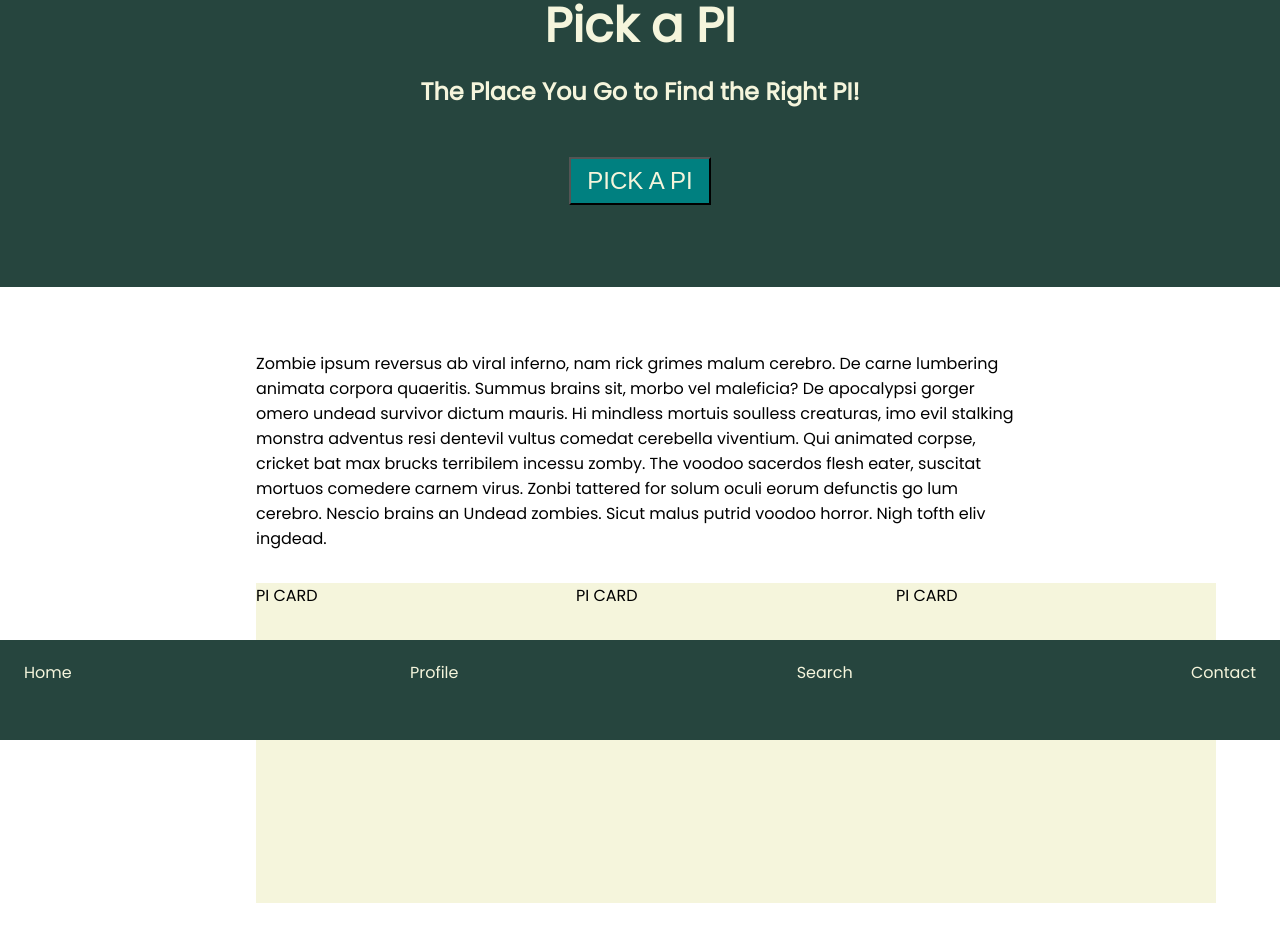
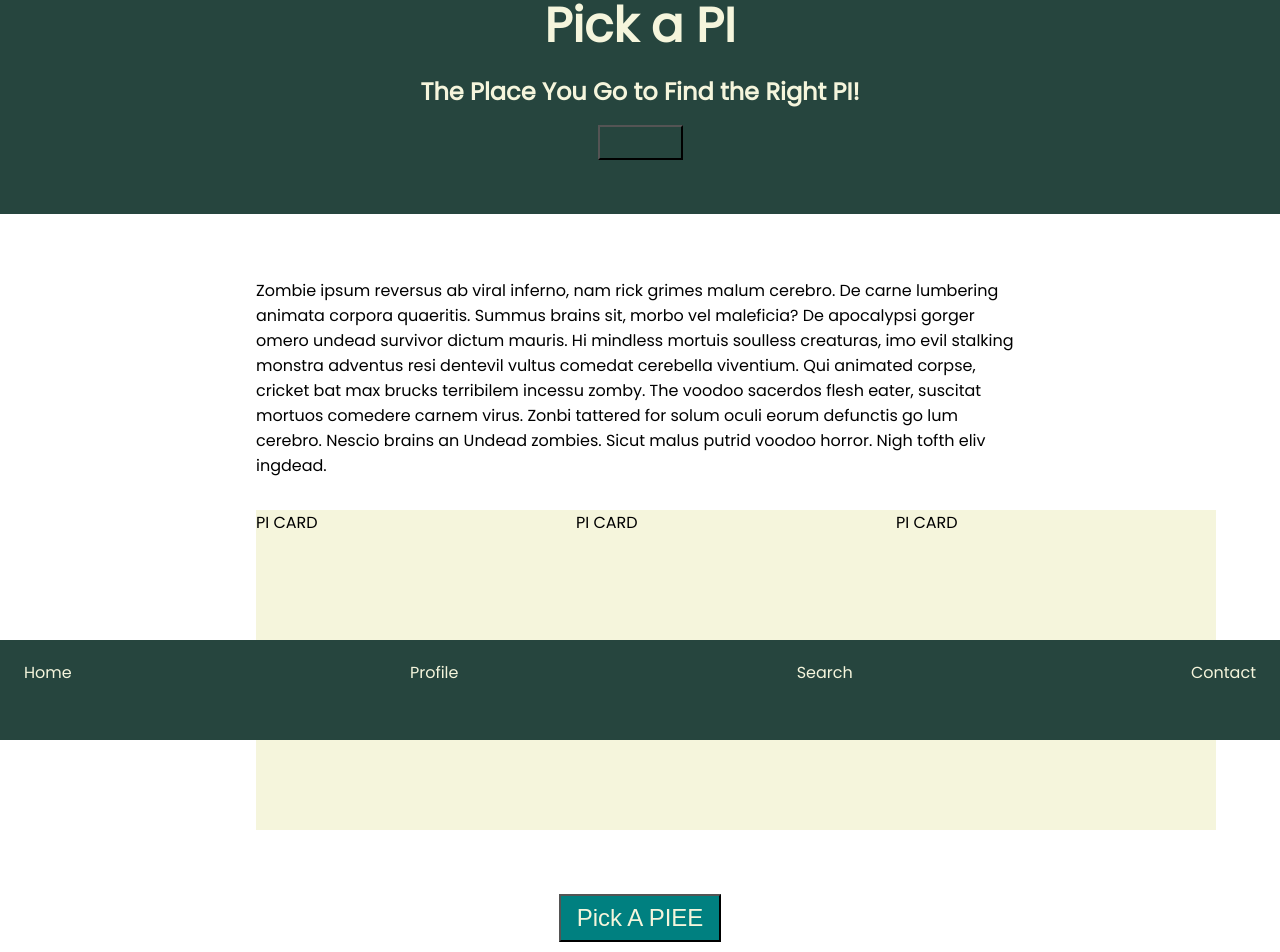
Before and after one commit to EricOlaf/pi-angular, an Angular app: page / in a window 1280 px wide. Shown: the part 60-1012 px from the top of the page. Built offline with nearby package versions, Linux system fonts and the light colour scheme.

Commit message:
Button component (#9)
* reusable button

* clean

* cleanup

* cleanup

* cleanup

* cleanup

* cleanup

* cleanup

---------

Co-authored-by: Ian Hancock <ianhancock@Ians-MacBook-Pro.local>

```diff
--- a/src/app/components/button/button.component.css
+++ b/src/app/components/button/button.component.css
@@ -1,7 +1,43 @@
-button {
+/* Modal buttons */
+
+.btn {
+  border-radius: 22px;
+  cursor: pointer;
+  border: none;
+}
+
+.button-small {
+  height: 35px;
+  width: 85px;
+}
+
+.button-small:hover:enabled {
+  background-color: #0d98ba;
+}
+
+.button-primary-color {
+  background-color: #26453e;
+  color: #f5f5dc;
+}
+
+.button-secondary-color {
+  background-color: #0d98ba;
+  color: #f5f5dc;
+}
+
+.button-large {
+  height: 25px;
+  width: 100px;
+  margin-top: 250px;
+}
+
+.button-xl {
   margin: 2rem 0;
   padding: 0.5rem 1rem;
   background-color: #008080;
-  color: #f5f5dc;
   font-size: 1.5rem;
 }
+
+.button-xl:hover:enabled {
+  background-color: #0d98ba;
+}
--- a/src/app/components/button/button.component.html
+++ b/src/app/components/button/button.component.html
@@ -1 +1 @@
-<button (click)="onClick()">PICK A PI</button>
+<button [ngClass]="getButtonClass()" >{{text}}</button>
--- a/src/app/components/button/button.component.ts
+++ b/src/app/components/button/button.component.ts
@@ -1,14 +1,26 @@
-import { Component } from '@angular/core';
+import { CommonModule } from '@angular/common';
+import { ChangeDetectionStrategy, Component, Input } from '@angular/core';
 
 @Component({
   selector: 'app-button',
   standalone: true,
-  imports: [],
+  imports: [CommonModule],
   templateUrl: './button.component.html',
   styleUrl: './button.component.css',
+  changeDetection: ChangeDetectionStrategy.OnPush
 })
 export class ButtonComponent {
-  onClick() {
-    console.log('CLICKED');
-  }
+  @Input() public text: string = ""
+  @Input() public size: "small" | "large" | "xl" = "small"
+  @Input() public color: "primary" | "secondary" = "primary"
+
+getButtonClass(){
+return {
+  "button-small": this.size === "small",
+  "button-large": this.size === "large",
+  "button-xl": this.size === "xl",
+  "button-primary-color": this.color === "primary",
+  "button-secondary-color": this.color ==="secondary"
 }
+}
+}
--- a/src/app/components/footer/footer.component.css
+++ b/src/app/components/footer/footer.component.css
@@ -17,10 +17,12 @@
 .footer a {
     color: #f5f5dc;
     text-decoration: none;
+    cursor: pointer;
 }
 
 .footer a:hover {
     text-decoration: underline;
+    cursor: pointer;
 }
 
 /* Footer heading */
--- a/src/app/components/footer/footer.component.ts
+++ b/src/app/components/footer/footer.component.ts
@@ -1,6 +1,7 @@
 import { Component } from '@angular/core';
 import { RouterModule } from '@angular/router';
 import { ModalComponent } from '../modal/modal.component';
+
 @Component({
   selector: 'app-footer',
   standalone: true,
--- a/src/app/components/modal/modal.component.ts
+++ b/src/app/components/modal/modal.component.ts
@@ -6,12 +6,14 @@ import { FormBuilder, FormGroup, Validators } from '@angular/forms';
 import { ReactiveFormsModule } from '@angular/forms';
 import { Router } from '@angular/router';
 import { ContactFormResponse, ContactFormService } from '../../contact-form.service';
+import { ButtonComponent } from '../button/button.component';
+
 
 
 @Component({
   selector: 'app-modal',
   standalone: true,
-  imports: [CommonModule,FontAwesomeModule,ReactiveFormsModule],
+  imports: [CommonModule,FontAwesomeModule,ReactiveFormsModule, ButtonComponent],
   templateUrl: './modal.component.html',
   styleUrl: './modal.component.css'
 })
--- a/src/app/pages/home/home.component.html
+++ b/src/app/pages/home/home.component.html
@@ -19,7 +19,14 @@
     <app-pi-card-list></app-pi-card-list>
   </div>
   <div class="center">
-    <app-button></app-button>
+    <app-button
+      text="Pick A PIEE"
+      color="secondary"
+      size="xl"
+      (click)="selectPI()"
+      class="btn"
+    >
+    </app-button>
   </div>
   <p>
     Zombie ipsum reversus ab viral inferno, nam rick grimes malum cerebro. De
--- a/src/app/pages/home/home.component.ts
+++ b/src/app/pages/home/home.component.ts
@@ -1,7 +1,7 @@
-import { Component } from '@angular/core';
+import { Component, Output } from '@angular/core';
 import { RouterModule } from '@angular/router';
+import { PiCardListComponent } from '../../components/pi-card-list/pi-card-list.component';
 import { ButtonComponent } from '../../components/button/button.component';
-import { PiCardListComponent } from '../../components/pi-card-list/pi-card-list.component';
 
 @Component({
   selector: 'app-home',
@@ -10,4 +10,8 @@ import { PiCardListComponent } from '../../components/pi-card-list/pi-card-list.
   templateUrl: './home.component.html',
   styleUrl: './home.component.css',
 })
-export class HomeComponent {}
+export class HomeComponent {
+  selectPI() {
+    console.log('PI SELECTED');
+  }
+}
```
